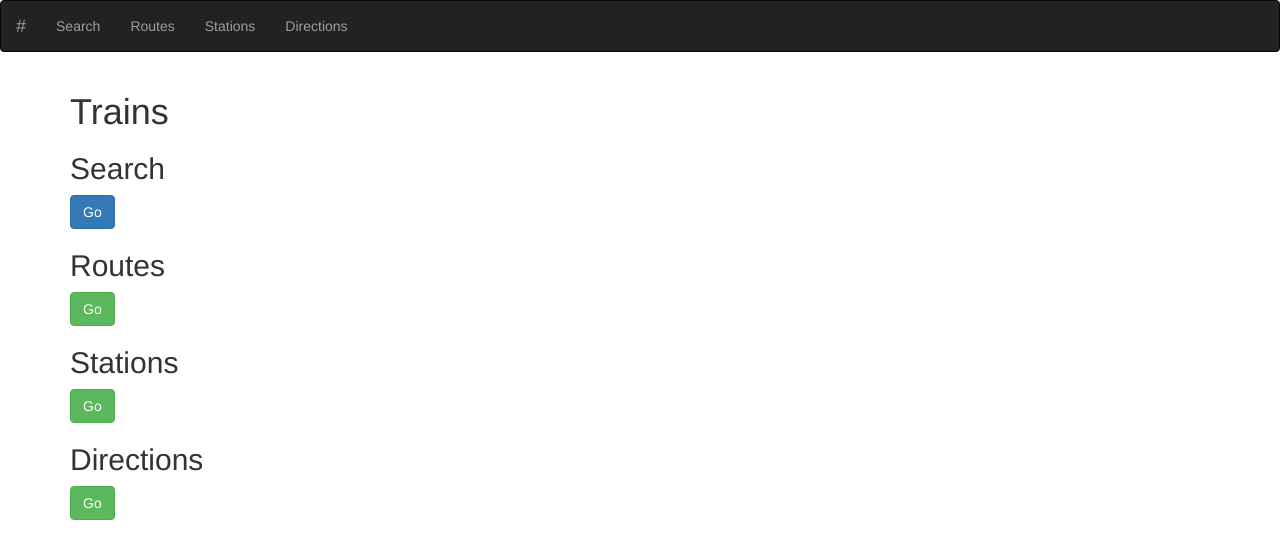
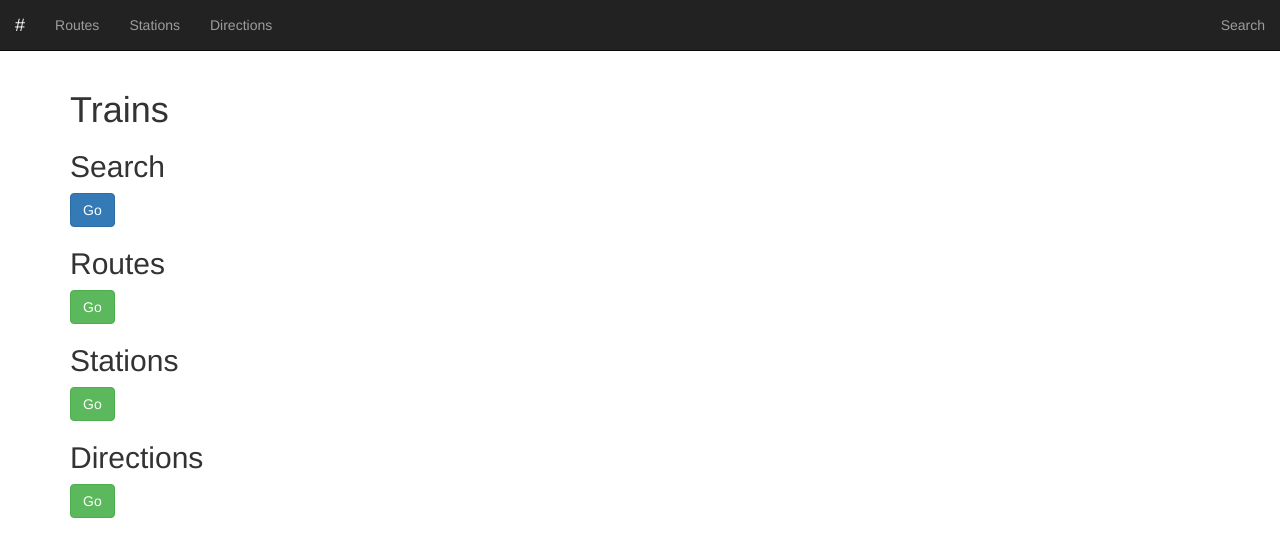
Before and after one commit to ilyanadelyaev/yandex-test, a Django app: page / in a window 1280 px wide. Shown: the top 559 px of the page. Run offline with Django 3.2, Linux system fonts and the light colour scheme; some libraries are stand-ins or nearby versions.

Commit message:
fix base template

```diff
--- a/templates/base.html
+++ b/templates/base.html
@@ -10,21 +10,23 @@
         <link href="https://maxcdn.bootstrapcdn.com/bootstrap/3.3.5/css/bootstrap.min.css" rel="stylesheet">
     </head>
 
-    <body>
+    <body style="padding-top: 70px;">
 
         {% load staticfiles %}
 
-        <nav class="navbar navbar-default navbar-inverse">
+        <nav class="navbar navbar-default navbar-fixed-top navbar-inverse">
             <div class="container-fluid">
                 <div class="navbar-header">
                     <a class="navbar-brand" href="{% url 'index' %}">#</a>
                 </div>
                 <div id="navbar" class="collapse navbar-collapse">
                     <ul class="nav navbar-nav">
-                        <li><a href="{% url 'lib:search' %}">Search</a></li>
                         <li><a href="{% url 'lib:routes_index' %}">Routes</a></li>
                         <li><a href="{% url 'lib:stations_index' %}">Stations</a></li>
                         <li><a href="{% url 'lib:directions_index' %}">Directions</a></li>
+                    </ul>
+                    <ul class="nav navbar-nav navbar-right">
+                        <li><a href="{% url 'lib:search' %}">Search</a></li>
                     </ul>
                 </div>
             </div>
```
